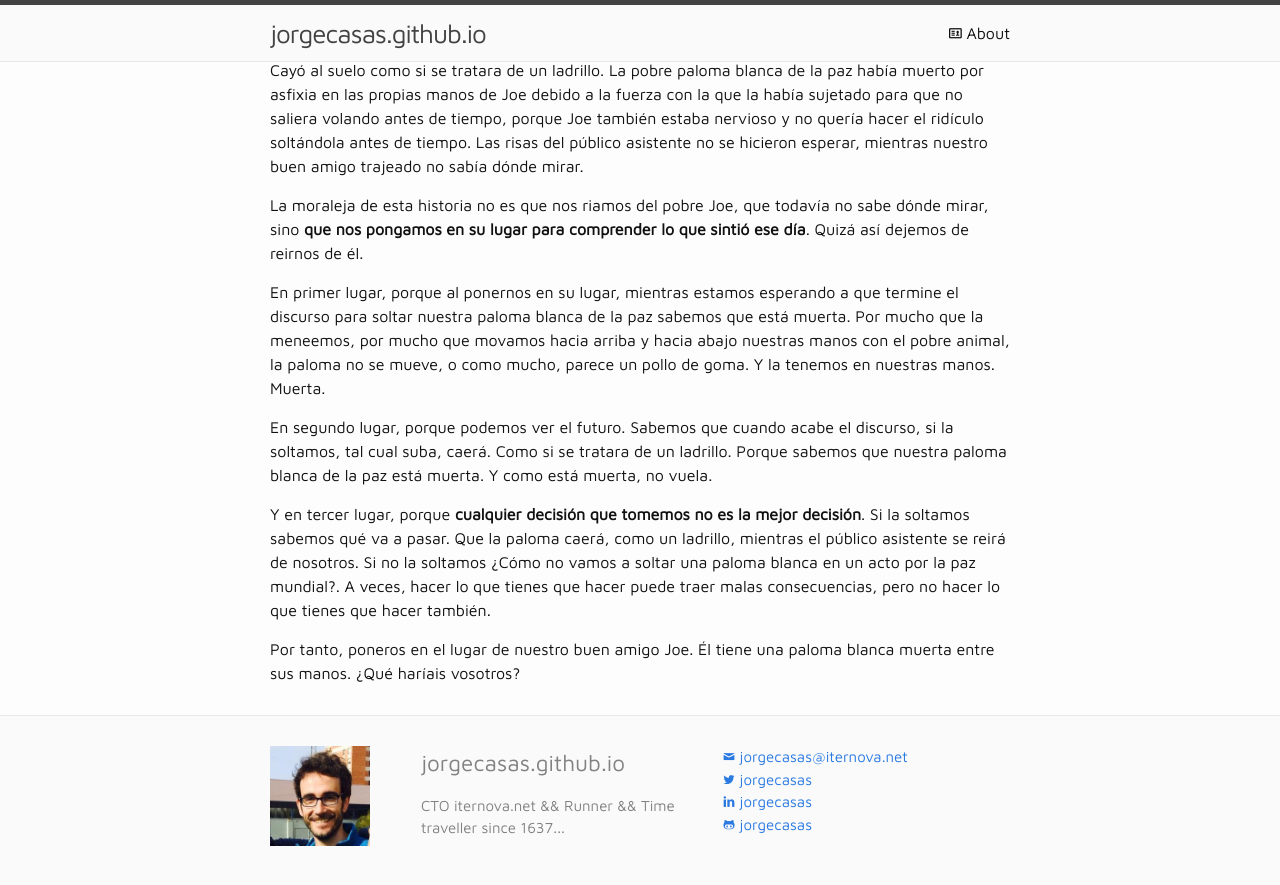
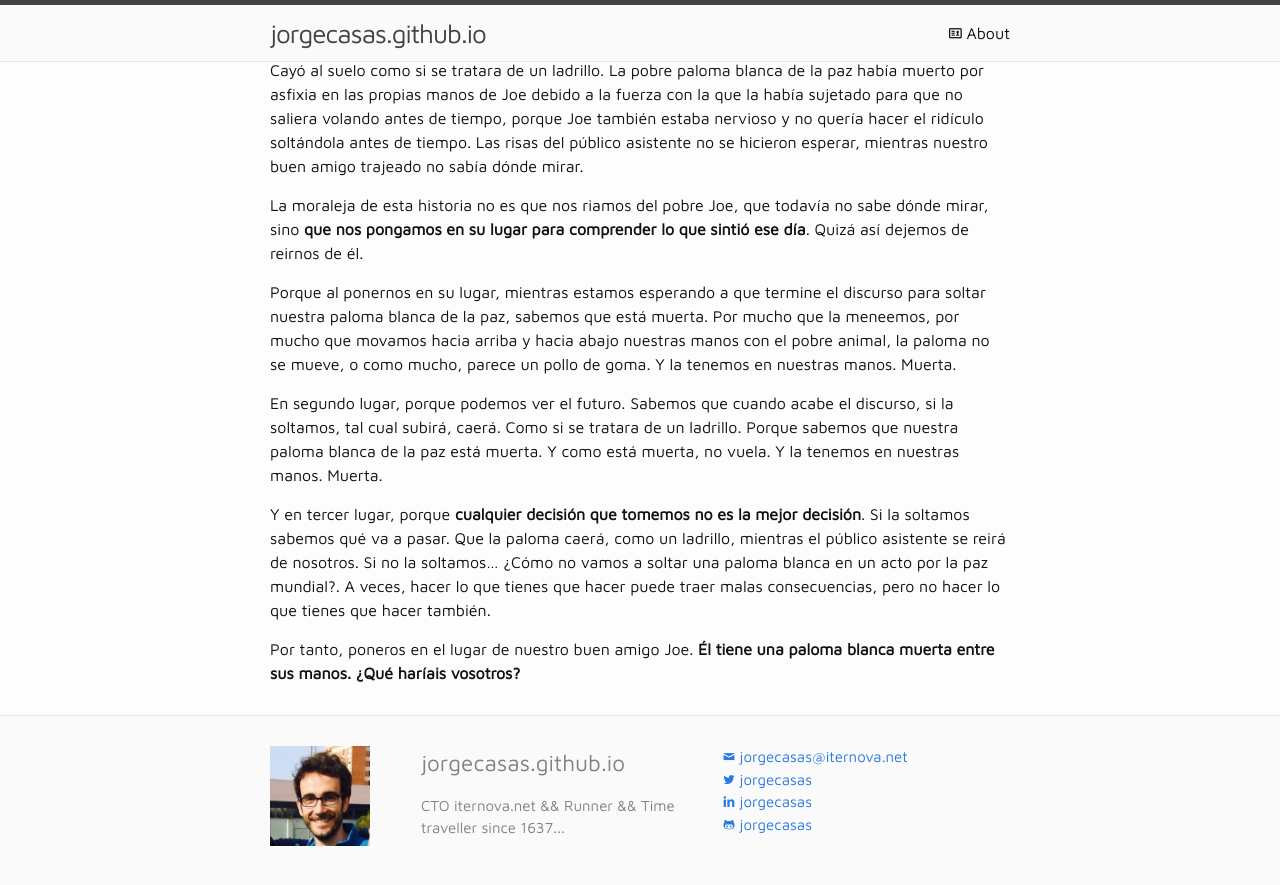
Before and after one commit to jorgecasas/jorgecasas.github.io, a Jekyll site: the page built from _posts/2016-01-13-la-historia-de-joe.markdown, in a window 1280 px wide and 900 px high, scrolled down 851 px. Shown: the top 885 px of the window. Built offline with Jekyll 4.4.1, drawn with Linux system fonts in a browser that asks for light colours; comment, search, counter and statistics services are not loaded.

Commit message:
Post - La historia de Joe

```diff
--- a/_posts/2016-01-13-la-historia-de-joe.markdown
+++ b/_posts/2016-01-13-la-historia-de-joe.markdown
@@ -21,10 +21,10 @@ Lo que realmente sucedió es que la vida es complicada. La paloma blanca de Joe,
 
 La moraleja de esta historia no es que nos riamos del pobre Joe, que todavía no sabe dónde mirar, sino **que nos pongamos en su lugar para comprender lo que sintió ese día**. Quizá así dejemos de reirnos de él.
 
-En primer lugar, porque al ponernos en su lugar, mientras estamos esperando a que termine el discurso para soltar nuestra paloma blanca de la paz sabemos que está muerta. Por mucho que la meneemos, por mucho que movamos hacia arriba y hacia abajo nuestras manos con el pobre animal, la paloma no se mueve, o como mucho, parece un pollo de goma. Y la tenemos en nuestras manos. Muerta.
+Porque al ponernos en su lugar, mientras estamos esperando a que termine el discurso para soltar nuestra paloma blanca de la paz, sabemos que está muerta. Por mucho que la meneemos, por mucho que movamos hacia arriba y hacia abajo nuestras manos con el pobre animal, la paloma no se mueve, o como mucho, parece un pollo de goma. Y la tenemos en nuestras manos. Muerta.
 
-En segundo lugar, porque podemos ver el futuro. Sabemos que cuando acabe el discurso, si la soltamos, tal cual suba, caerá. Como si se tratara de un ladrillo. Porque sabemos que nuestra paloma blanca de la paz está muerta. Y como está muerta, no vuela.
+En segundo lugar, porque podemos ver el futuro. Sabemos que cuando acabe el discurso, si la soltamos, tal cual subirá, caerá. Como si se tratara de un ladrillo. Porque sabemos que nuestra paloma blanca de la paz está muerta. Y como está muerta, no vuela. Y la tenemos en nuestras manos. Muerta.
 
-Y en tercer lugar, porque **cualquier decisión que tomemos no es la mejor decisión**. Si la soltamos sabemos qué va a pasar. Que la paloma caerá, como un ladrillo, mientras el público asistente se reirá de nosotros. Si no la soltamos ¿Cómo no vamos a soltar una paloma blanca en un acto por la paz mundial?. A veces, hacer lo que tienes que hacer puede traer malas consecuencias, pero no hacer lo que tienes que hacer también.
+Y en tercer lugar, porque **cualquier decisión que tomemos no es la mejor decisión**. Si la soltamos sabemos qué va a pasar. Que la paloma caerá, como un ladrillo, mientras el público asistente se reirá de nosotros. Si no la soltamos... ¿Cómo no vamos a soltar una paloma blanca en un acto por la paz mundial?. A veces, hacer lo que tienes que hacer puede traer malas consecuencias, pero no hacer lo que tienes que hacer también.
 
-Por tanto, poneros en el lugar de nuestro buen amigo Joe. Él tiene una paloma blanca muerta entre sus manos. ¿Qué haríais vosotros?
+Por tanto, poneros en el lugar de nuestro buen amigo Joe. **Él tiene una paloma blanca muerta entre sus manos. ¿Qué haríais vosotros?**
```
